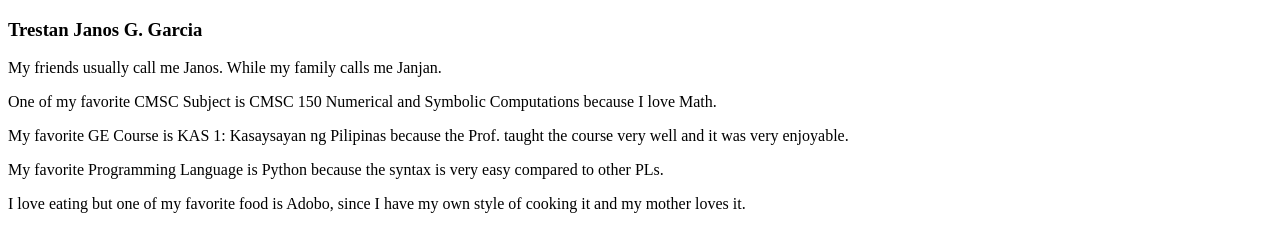
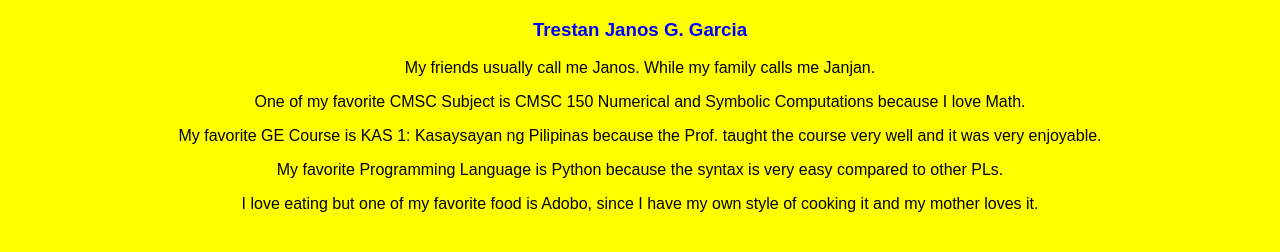
Before and after one commit to janosss019/janosss019.github.io, a plain HTML site: page index.html in a window 1280 px wide. Drawn offline with Linux system fonts and the light colour scheme.

Commit message:
First Draft CSS

```diff
--- a/index.html
+++ b/index.html
@@ -1,6 +1,8 @@
 <!DOCTYPE html>
 
 <html>
+	<link rel="stylesheet" href="style.css">
+
 	<head>
 		<h3>Trestan Janos G. Garcia</h3>
 	</head>
--- /dev/null
+++ b/style.css
@@ -0,0 +1,13 @@
+html{
+	background-color: yellow;
+}
+h3 {
+	color:blue;
+	text-align: center;
+	font-family: "Arial";
+}
+
+p{
+	text-align: center;
+	font-family: "Arial"
+}
```
